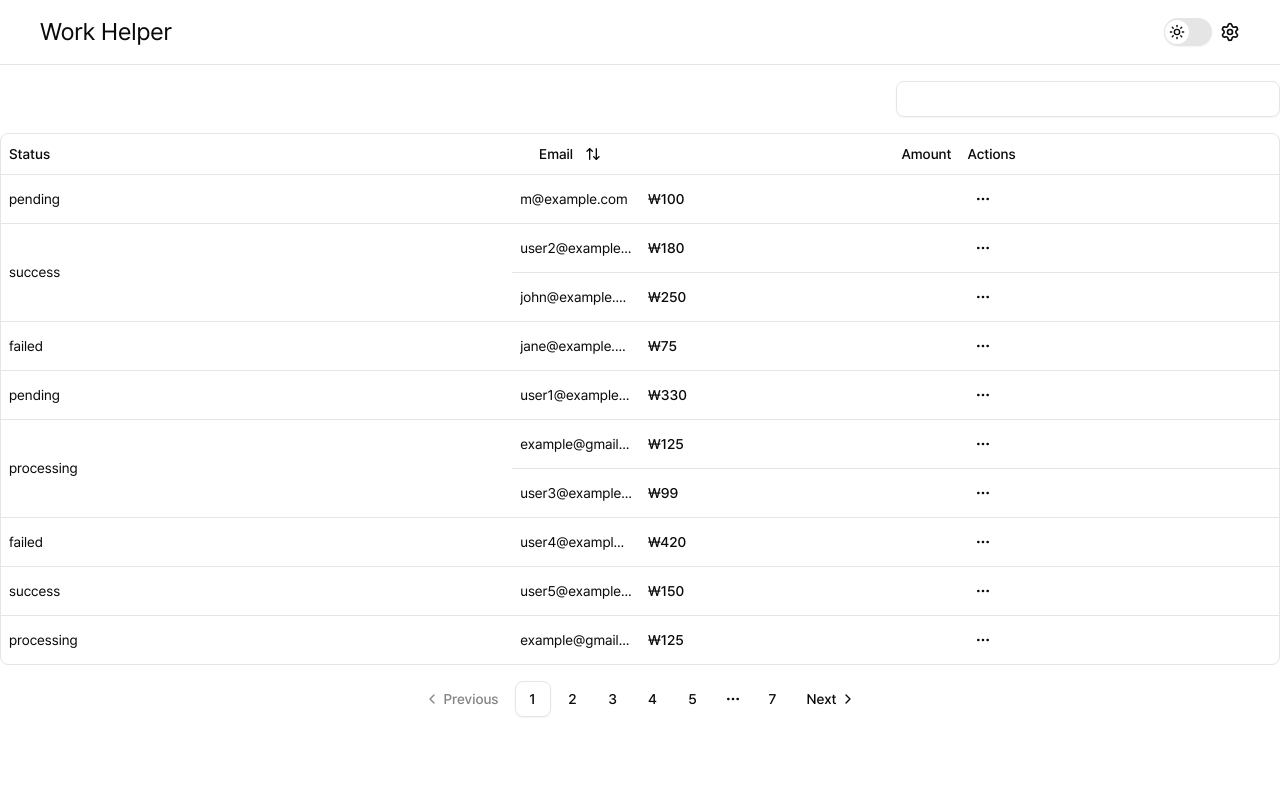
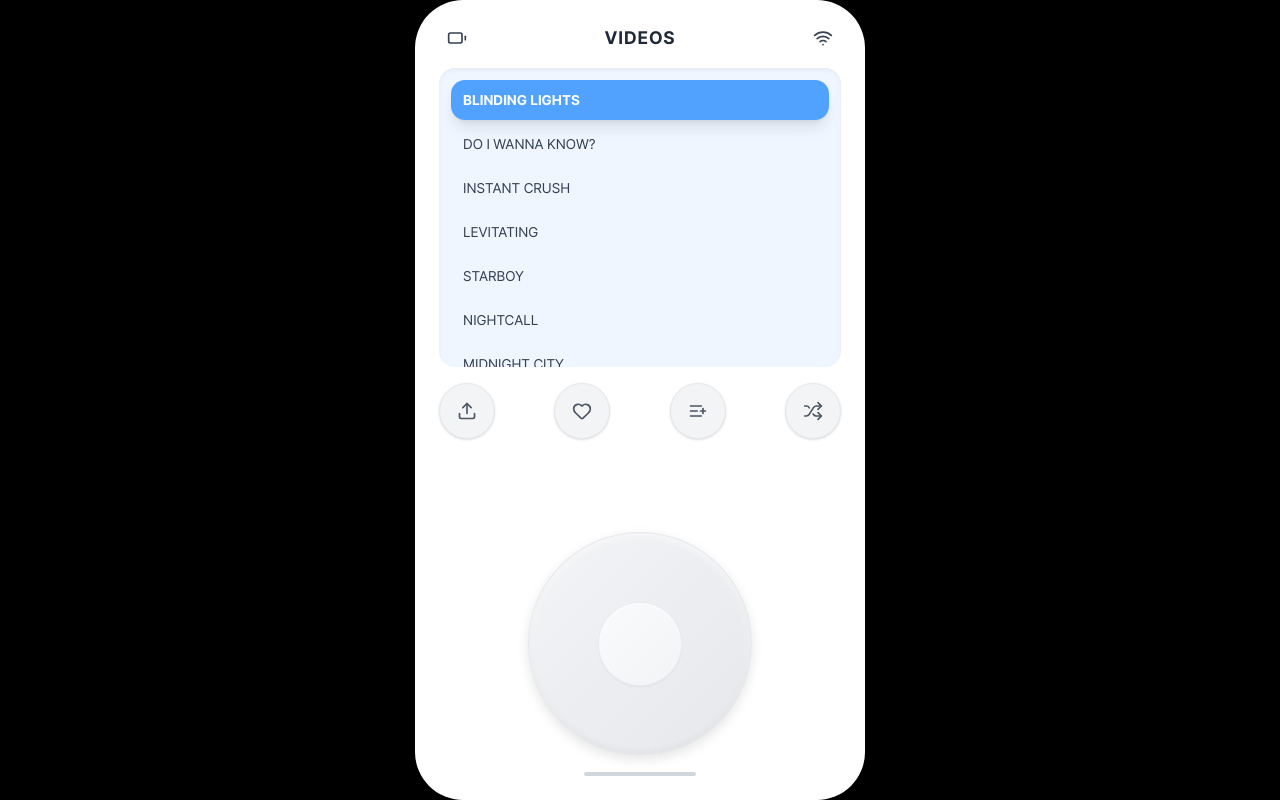
Before and after one commit to ravenkim/Lil-Cherry-X-GOLDBUUDA, a React (Vite) app: page / in a window 1280 px wide. Built offline with nearby package versions, Linux system fonts and the light colour scheme.

Commit message:
디자인

```diff
--- /dev/null
+++ b/src/data/videos.ts
@@ -0,0 +1,157 @@
+export const videos = [
+  {
+    "제목": "Lil Cherry - Motorola (feat. GOLDBUUDA) [Official Video]",
+    "시간": "20190524",
+    "url": ""
+  },
+  {
+    "제목": "Lil Cherry - Mona Lisa (feat. GOLDBUUDA) [Official Video]",
+    "시간": "20190525",
+    "url": ""
+  },
+  {
+    "제목": "GOLDBUUDA & Lil Cherry - ALL-YOU-CAN-EAT (Official Music Video)",
+    "시간": "20190531",
+    "url": ""
+  },
+  {
+    "제목": "Lil Cherry & GOLDBUUDA - get a whiff of dis (Official Video)",
+    "시간": "20190718",
+    "url": ""
+  },
+  {
+    "제목": "Lil Cherry & GOLDBUUDA - MUKKBANG! (Official Music Video)",
+    "시간": "20190822",
+    "url": ""
+  },
+  {
+    "제목": "Lil Cherry & GOLDBUUDA - SHRIMP TEMPORA (Official Video)",
+    "시간": "20200314",
+    "url": ""
+  },
+  {
+    "제목": "Lil Cherry & GOLDBUUDA - Is Hot! (feat. YBN Nahmir) [Official Music Video]",
+    "시간": "20200422",
+    "url": ""
+  },
+  {
+    "제목": "Lil Cherry & GOLDBUUDA - Is Hot! (feat. YBN Nahmir) [Lyric Video]",
+    "시간": "20200623",
+    "url": ""
+  },
+  {
+    "제목": "Lil Cherry - VITAMIN B (360° VR Music Video)",
+    "시간": "20200624",
+    "url": ""
+  },
+  {
+    "제목": "Lil Cherry & GOLDBUUDA - 305 LICK (Official Video)",
+    "시간": "20200929",
+    "url": ""
+  },
+  {
+    "제목": "Lil Cherry & GOLDBUUDA - 1000 Words (Official Music Video)",
+    "시간": "20201204",
+    "url": ""
+  },
+  {
+    "제목": "Lil Cherry & GOLDBUUDA - Lemon Squeeze (Official Video)",
+    "시간": "20201230",
+    "url": ""
+  },
+  {
+    "제목": "Lil Cherry - G! (Official Music Video)",
+    "시간": "20210507",
+    "url": ""
+  },
+  {
+    "제목": "Lil Cherry - EVERGREEN ? HEART DODUMI (Official Video)",
+    "시간": "20210629",
+    "url": ""
+  },
+  {
+    "제목": "GOLDBUUDA - Dead People (feat. Owen) [Official Video]",
+    "시간": "20210722",
+    "url": ""
+  },
+  {
+    "제목": "Lil Cherry - PYE LIFE (Official Music Video)",
+    "시간": "20211208",
+    "url": ""
+  },
+  {
+    "제목": "Lil Cherry - CATWALK (feat. Rico Nasty) (prod. GOLDBUUDA) (Official Teaser)",
+    "시간": "20220317",
+    "url": ""
+  },
+  {
+    "제목": "Lil Cherry - CATWALK (feat. Rico Nasty) (prod. GOLDBUUDA) [Official Video]",
+    "시간": "20220318",
+    "url": ""
+  },
+  {
+    "제목": "Lil Cherry - _314 CATWALK DIAMOND_ NFT FOUNDATION",
+    "시간": "20220403",
+    "url": ""
+  },
+  {
+    "제목": "GOLDBUUDA - Power Rangers (feat. Mudd the student, TYRON) [Official Video]",
+    "시간": "20220429",
+    "url": ""
+  },
+  {
+    "제목": "[Lil Cherry x] GGOOM feat. Jvcki Wai (Teaser)",
+    "시간": "20220610",
+    "url": ""
+  },
+  {
+    "제목": "GOLDBUUDA - HEART ON IT (Killing Verse Pt. 2)",
+    "시간": "20220901",
+    "url": ""
+  },
+  {
+    "제목": "TOP SECRET RAGE YUH! GOLDBUUDA X CHILLOUD",
+    "시간": "20220913",
+    "url": ""
+  },
+  {
+    "제목": "chilloud & Lil Cherry - alice in wonderland (visualizer)",
+    "시간": "20220927",
+    "url": ""
+  },
+  {
+    "제목": "Lil Cherry - MEMORY (official music vlog)",
+    "시간": "20221222",
+    "url": ""
+  },
+  {
+    "제목": "GOLDBUUDA - Rockstars (official music vlog)",
+    "시간": "20230521",
+    "url": ""
+  },
+  {
+    "제목": "GOLDBUUDA - DORA DORA (Official Audio)",
+    "시간": "20231013",
+    "url": ""
+  },
+  {
+    "제목": "Lil Cherry - miami beach (Official Music Video)",
+    "시간": "20231013",
+    "url": ""
+  },
+  {
+    "제목": "GOLDBUUDA - DUGUN DUGUN (Official Music Video)",
+    "시간": "20231027",
+    "url": ""
+  },
+  {
+    "제목": "GOLDBUUDA - (Recap Video)",
+    "시간": "20231117",
+    "url": ""
+  },
+  {
+    "제목": "Tru Tru(DJ Sliink Remix) - Lil Cherry & MVW & Dj Sliink ft. TiaCorine (Visualizer)",
+    "시간": "20231201",
+    "url": ""
+  }
+];
--- a/src/pages/HomePage.tsx
+++ b/src/pages/HomePage.tsx
@@ -1,11 +1,91 @@
-import WhLayout from 'src/shared/layout/WhLayout.tsx'
-import Home from 'src/features/Home.tsx'
+import { useState } from 'react'
+import { Battery, Wifi, Upload, Heart, ListPlus, Shuffle } from 'lucide-react'
 
 const HomePage = () => {
+    const [selectedVideo, setSelectedVideo] = useState('BLINDING LIGHTS')
+
+    const videos = [
+        'BLINDING LIGHTS',
+        'DO I WANNA KNOW?',
+        'INSTANT CRUSH',
+        'LEVITATING',
+        'STARBOY',
+        'NIGHTCALL',
+        'MIDNIGHT CITY'
+    ]
+
     return (
-        <WhLayout>
-            <Home />
-        </WhLayout>
+        <div className="fixed inset-0 bg-black flex items-center justify-center overflow-hidden">
+            {/* 모바일 프레임: 375:667 비율 고정, 뷰포트에 맞게 fit → 남는 영역은 배경(검정) */}
+            <div className="aspect-[375/667] w-[min(100vw,calc(100dvh*375/667))] max-h-[100dvh] bg-white rounded-[3rem] shadow-2xl flex flex-col overflow-hidden">
+                <div className="p-6 flex flex-col flex-1 min-h-0">
+                    {/* 상단 상태바 */}
+                    <div className="flex items-center justify-between mb-4 px-2 flex-shrink-0">
+                        <Battery className="w-5 h-5 text-gray-700" />
+                        <h1 className="text-lg font-bold text-gray-800 tracking-wider">VIDEOS</h1>
+                        <Wifi className="w-5 h-5 text-gray-700" />
+                    </div>
+
+                    {/* 플레이리스트만 스크롤 (고정 높이 영역 안에서) */}
+                    <div className="flex-[4] min-h-0 flex flex-col mb-4">
+                        <div className="h-full min-h-0 rounded-2xl overflow-hidden bg-blue-50 shadow-inner">
+                            <div className="h-full overflow-y-auto overflow-x-hidden p-3">
+                                <div className="space-y-0">
+                                    {videos.map((video, index) => (
+                                        <div
+                                            key={video}
+                                            onClick={() => setSelectedVideo(video)}
+                                            className={`px-3 py-2.5 rounded-xl cursor-pointer transition-all text-sm ${
+                                                selectedVideo === video
+                                                    ? 'bg-blue-400 text-white font-bold shadow-lg'
+                                                    : 'text-gray-700 hover:bg-blue-100'
+                                            } ${index !== videos.length - 1 ? 'mb-1' : ''}`}
+                                        >
+                                            {video}
+                                        </div>
+                                    ))}
+                                </div>
+                            </div>
+                        </div>
+                    </div>
+
+                    {/* iPod 휠 영역: 비디오 영역과 가로 줄 맞춤, 내부는 space-between */}
+                    <div className="flex-[5] flex-shrink-0 flex flex-col justify-between w-full min-h-0">
+                        {/* 휠 주변 4버튼 (iPod 스타일) */}
+                        <div className="flex items-center justify-between w-full flex-shrink-0">
+                            {[
+                                { icon: Upload, label: 'Share' },
+                                { icon: Heart, label: 'Like' },
+                                { icon: ListPlus, label: 'Add to Playlist' },
+                                { icon: Shuffle, label: 'Shuffle' },
+                            ].map(({ icon: Icon, label }) => (
+                                <button
+                                    key={label}
+                                    className="w-14 h-14 rounded-full bg-gray-100 border border-gray-200 shadow-sm hover:bg-gray-200 active:scale-95 transition-all flex items-center justify-center flex-shrink-0"
+                                    aria-label={label}
+                                >
+                                    <Icon className="w-5 h-5 text-gray-600" />
+                                </button>
+                            ))}
+                        </div>
+                        {/* iPod 클릭 휠 - 가로·세로 동일(size)이라 완벽한 원 */}
+                        <div className="flex items-center justify-center flex-shrink-0">
+                            <div className="w-56 h-56 rounded-full bg-gradient-to-br from-gray-100 to-gray-200 shadow-[inset_0_2px_8px_rgba(255,255,255,0.8),inset_0_-2px_6px_rgba(0,0,0,0.08),0_4px_12px_rgba(0,0,0,0.1)] flex items-center justify-center border border-gray-200/80">
+                                <button
+                                    className="w-[38%] aspect-square min-w-9 min-h-9 rounded-full bg-gradient-to-br from-gray-50 to-gray-100 shadow-[inset_0_1px_2px_rgba(255,255,255,0.9),0_1px_2px_rgba(0,0,0,0.06)] border border-gray-200/60 hover:bg-gray-50 active:scale-[0.98] transition-all"
+                                    aria-label="Select"
+                                />
+                            </div>
+                        </div>
+                    </div>
+
+                    {/* 홈 인디케이터 */}
+                    <div className="flex justify-center pt-4 flex-shrink-0">
+                        <div className="w-28 h-1 bg-gray-300 rounded-full" />
+                    </div>
+                </div>
+            </div>
+        </div>
     )
 }
 
```
